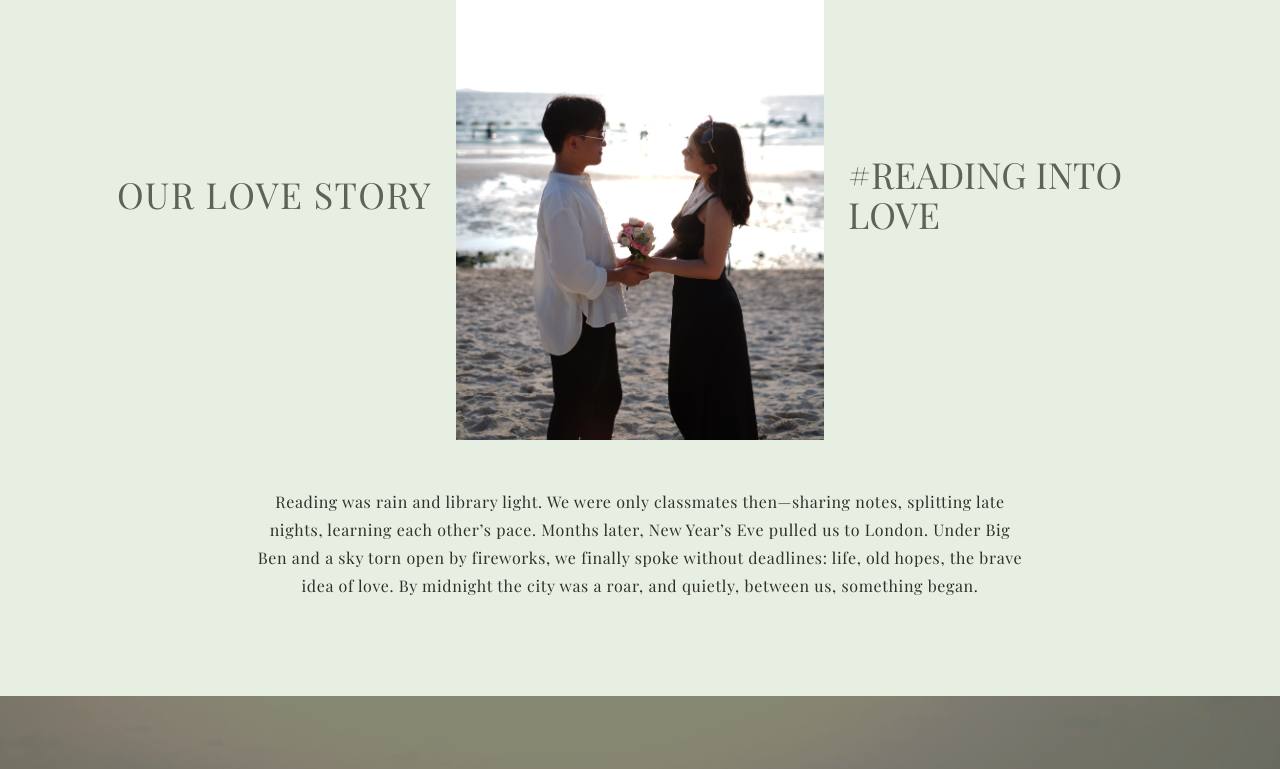
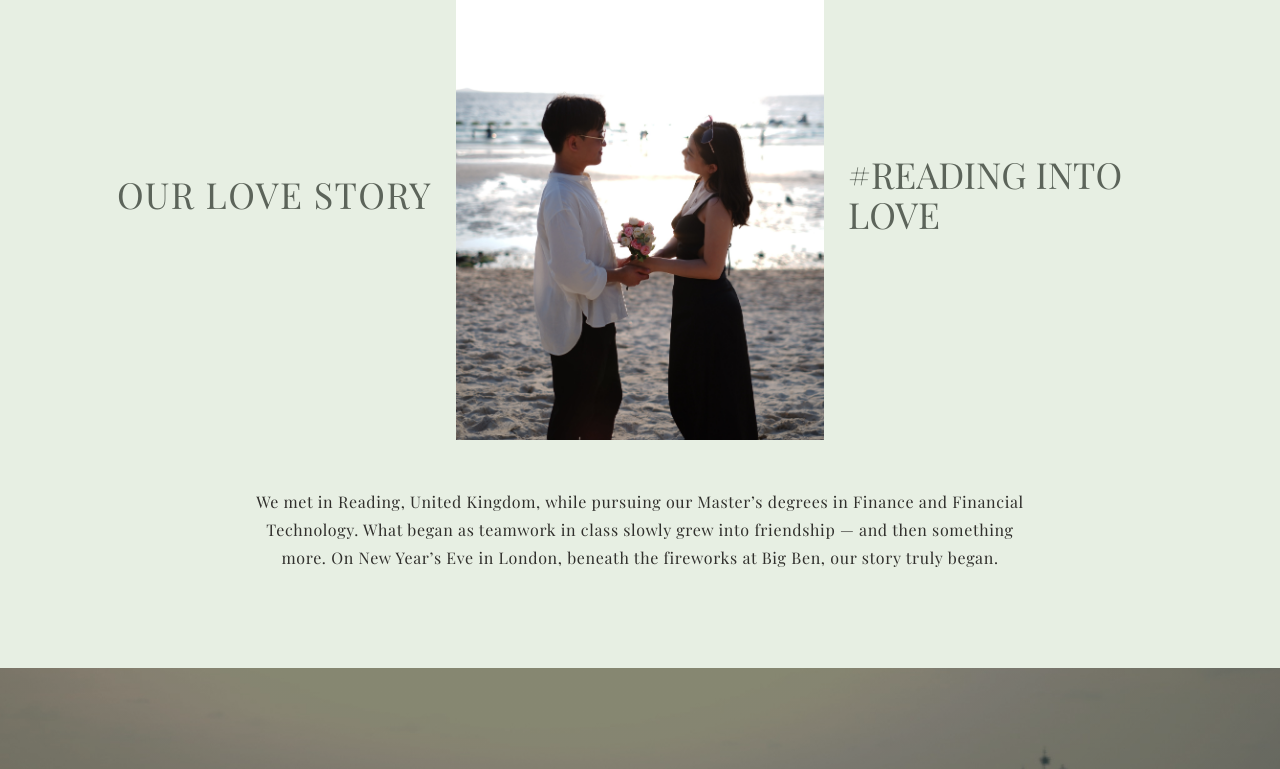
Before and after one commit to golfptrn/golf-mo-wedding-invitation, a Next.js app: page / in a window 1280 px wide. Shown: the part 1327-2096 px from the top of the page. Built offline with nearby package versions, Linux system fonts and the light colour scheme; a web font is replaced by a local one.

Commit message:
update text

```diff
--- a/src/app/page.tsx
+++ b/src/app/page.tsx
@@ -70,7 +70,8 @@ export default function WeddingPage() {
       countdown: {heading: `Until We Say "I Do"`, context: "We can't wait to celebrate with you!"},
       units: { days: "Days", hours: "Hours", minutes: "Minutes", seconds: "Seconds" },
       story: {heading: "OUR LOVE STORY", hashtag: "#Reading Into Love",
-        context: "Reading was rain and library light. We were only classmates then—sharing notes, splitting late nights, learning each other’s pace. Months later, New Year’s Eve pulled us to London. Under Big Ben and a sky torn open by fireworks, we finally spoke without deadlines: life, old hopes, the brave idea of love. By midnight the city was a roar, and quietly, between us, something began."
+        context: "We met in Reading, United Kingdom, while pursuing our Master’s degrees in Finance and Financial Technology. What began as teamwork in class slowly grew into friendship — and then something more. On New Year’s Eve in London, beneath the fireworks at Big Ben, our story truly began."
+        // context: "Reading was rain and library light. We were only classmates then—sharing notes, splitting late nights, learning each other’s pace. Months later, New Year’s Eve pulled us to London. Under Big Ben and a sky torn open by fireworks, we finally spoke without deadlines: life, old hopes, the brave idea of love. By midnight the city was a roar, and quietly, between us, something began."
       },
       program: {heading: "Program",
         program1: "Reception Opens",
@@ -125,7 +126,7 @@ export default function WeddingPage() {
       countdown: { heading: "นับถอยหลังสู่วันแต่งงาน", context: "แล้วพบกันในวันพิเศษของเรานะคะ/ครับ"},
       units: { days: "วัน", hours: "ชั่วโมง", minutes: "นาที", seconds: "วินาที" },
       story: {heading: "เรื่องราวความรักของเรา",  hashtag: "#Reading Into Love",
-        context: "จากเพื่อนร่วมชั้น สู่คู่ชีวิต เรื่องราวทั้งหมดเริ่มต้นขึ้นหลังจากพวกเราไปดูพลุในคืนปีใหม่ที่ลอนดอน ระหว่างรอดูพลุ เราได้ใช้ช่วงเวลาหลายชั่วโมงระหว่างรอเที่ยงคืนมาถึงคุยกันถึงเรื่องราวต่างๆในชีวิต และเมื่อถึงเวลาพลุดังมาถึง ตอนที่คนทั้งเมืองตะโกนเฮ สำหรับเรานี้เป็นช่วงเวลาที่เป็นจุดเริ่มต้นเรื่องราวของเรา..."
+        context: "เราพบกันที่เมืองเรดดิ้ง ประเทศอังกฤษ ขณะศึกษาปริญญาโทด้านการเงินและเทคโนโลยีทางการเงิน จากเพื่อนร่วมชั้นและเพื่อนร่วมทีม ความสัมพันธ์ค่อย ๆ เติบโตขึ้นทีละน้อย จนถึงคืนวันปีใหม่ที่ลอนดอน ใต้แสงพลุที่บิ๊กเบน เรื่องราวของเราก็ได้เริ่มต้นขึ้นอย่างแท้จริง"
       },
       program: {heading: "กำหนดการ",
         program1: "เริ่มงานเลี้ยงต้อนรับ",
```
